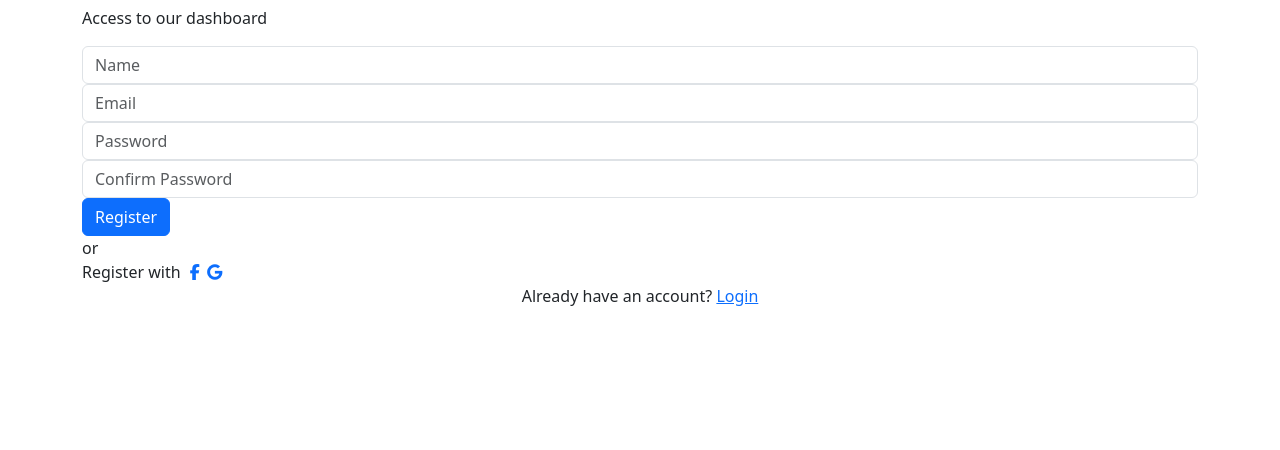
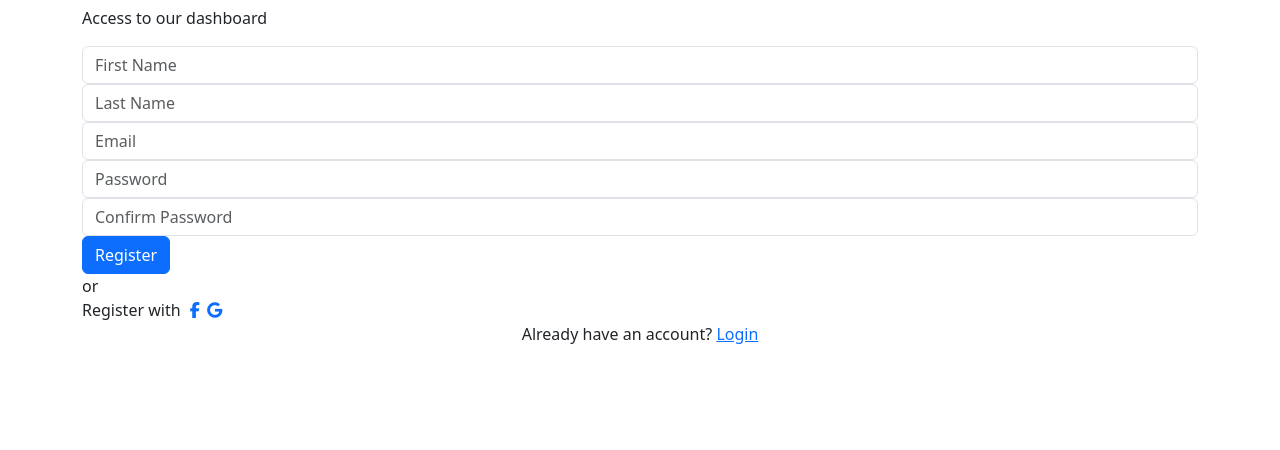
Before and after one commit to sushanka-khadka/School-System-Django-, a Django app: page /authentication/signup/ in a window 1280 px wide. Shown: the part 350-800 px from the top of the page. Run offline with Django 5.2, Linux system fonts and the light colour scheme; some libraries are stand-ins or nearby versions.

Commit message:
feat: add authentication

```diff
--- a/home_auth/views.py
+++ b/home_auth/views.py
@@ -1,11 +1,48 @@
-from django.shortcuts import render
-
+from django.shortcuts import render, redirect
+from django.contrib.auth import login, logout
 # Create your views here.
+from .models import CustomUser
 
 def signup_view(request):
+    if request.method == 'POST':
+        first_name = request.POST['first_name']
+        last_name = request.POST['last_name']
+        email = request.POST['email']
+        password = request.POST['password']
+        confirm_password = request.POST['confirm_password']
+
+        # handle existing user case
+        if CustomUser.objects.filter(email= email).exists():
+            return render(request, 'authentication/register.html', {'error': 'Email already in use. Please sign up with a different email or login.'})
+
+        # Handle password mismatch
+        if password != confirm_password:
+            return render(request, 'authentication/register.html', {'error': 'Passwords do not match.'})
+
+        # create user logic goes here
+        user = CustomUser.objects.create_user(  # create_user is a method provided by AbstractUser (ensure password is hashed & default fields are handled -> create won't work here)
+            username=email,
+            email=email,
+            first_name=first_name,
+            last_name=last_name,
+            password=password
+        )
+        login(request, user)
+        return redirect('student_list')     # redirect to dashboard later based on user role
     return render(request, 'authentication/register.html')
 
+from django.contrib.auth import authenticate
 def login_view(request):
+    if request.method == 'POST':
+        email = request.POST['email']
+        password = request.POST['password']
+
+        user = authenticate(request, username=email, password=password) # get the authenticated user object
+        if user is not None:
+            login(request, user)
+            return redirect('student_list')  # redirect to dashboard later based on user role
+        return render(request, 'authentication/login.html', {'error': 'Invalid email or password.'})
+
     return render(request, 'authentication/login.html')
 
 def forgot_password_view(request):
--- a/templates/authentication/register.html
+++ b/templates/authentication/register.html
@@ -33,19 +33,28 @@
                         <div class="login-right-wrap">
                             <h1>Register</h1>
                             <p class="account-subtitle">Access to our dashboard</p>
+                            {% if error %}
+                            <div class="alert alert-danger" role="alert">
+                                <span>{{ error }}</span>
+                            </div>
+                            {% endif %}
 
-                            <form action="https://preschool.dreamguystech.com/html-template/login.html">
+                            <form action="{% url 'signup' %}" method="post">
+                                {% csrf_token %}
                                 <div class="form-group">
-                                    <input class="form-control" type="text" placeholder="Name">
+                                    <input class="form-control" type="text" name="first_name" placeholder="First Name" required>
                                 </div>
                                 <div class="form-group">
-                                    <input class="form-control" type="text" placeholder="Email">
+                                    <input class="form-control" type="text" name="last_name" placeholder="Last Name" required>
                                 </div>
                                 <div class="form-group">
-                                    <input class="form-control" type="text" placeholder="Password">
+                                    <input class="form-control" type="email" name="email" placeholder="Email" required>
                                 </div>
                                 <div class="form-group">
-                                    <input class="form-control" type="text" placeholder="Confirm Password">
+                                    <input class="form-control" type="password" name="password" placeholder="Password" required>
+                                </div>
+                                <div class="form-group">
+                                    <input class="form-control" type="password" name="confirm_password" placeholder="Confirm Password" required>
                                 </div>
                                 <div class="form-group mb-0">
                                     <button class="btn btn-primary btn-block" type="submit">Register</button>
```
Also changed, not shown: templates/authentication/login.html (+10 -3 lines).
